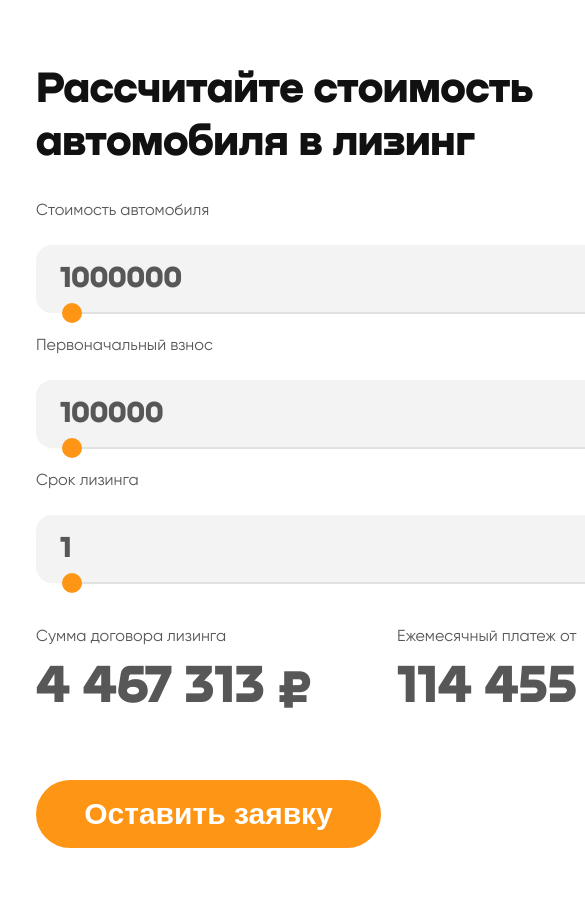
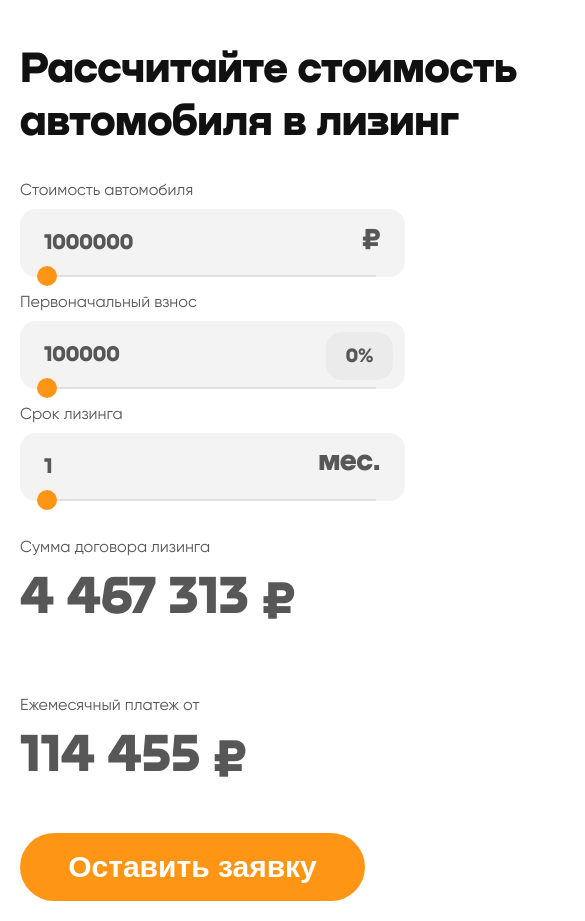
Before and after one commit to Sonicxsz/OxemStudioTZ, a React (Create React App) app: page / in a window 390 px wide. Shown: the top 921 px of the page, 585 px wide, since content can reach past the window. Before the commit the page ends 848 px from the top, so only its background shows below. Built offline with nearby package versions, Linux system fonts and the light colour scheme.

Commit message:
adaptive fixed

```diff
--- a/src/App.scss
+++ b/src/App.scss
@@ -1,10 +1,10 @@
 .container {
-  width: 1440px;
+  display: flex;
+  flex-direction: column;
+  max-width: 1440px;
   height: auto;
   padding: 210px 48px 48px 48px;
   margin: 0 auto;
-  display: flex;
-  flex-flow: wrap;
 }
 
 .flex {
@@ -12,6 +12,7 @@
   width: 100%;
   justify-content: space-between;
   align-items: center;
+  flex-flow: wrap;
   &__sum {
     display: flex;
     justify-content: space-between;
@@ -53,9 +54,10 @@
     }
   }
 }
-@media (max-width: 320px) {
+
+@media (max-width: 425px) {
   .container {
-    width: 320px;
+    max-width: 425px;
     height: 100%;
     padding: 44px 20px 20px 20px;
     gap: 0;
--- a/src/components/rangeInp/rangeInp.scss
+++ b/src/components/rangeInp/rangeInp.scss
@@ -118,7 +118,7 @@
   }
 }
 
-@media (max-width: 320px) {
+@media (max-width: 425px) {
   .range {
     position: relative;
     display: inline-block;
@@ -148,7 +148,7 @@
       margin-right: 6px;
     }
     &__inputRange {
-      bottom: 0;
+      bottom: -1px;
       left: 15px;
       width: 88%;
     }
```
